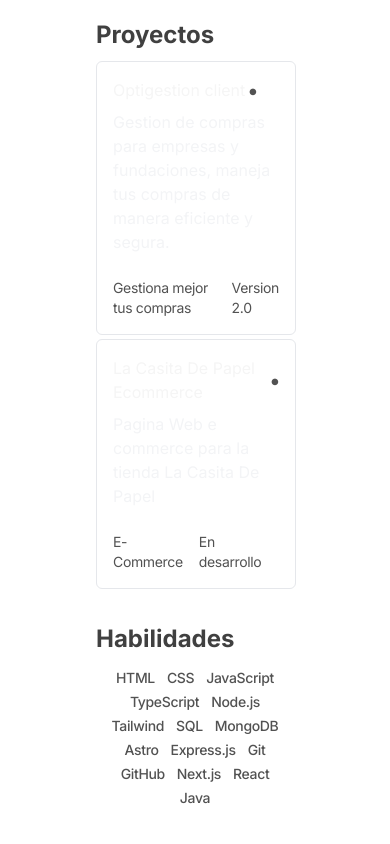
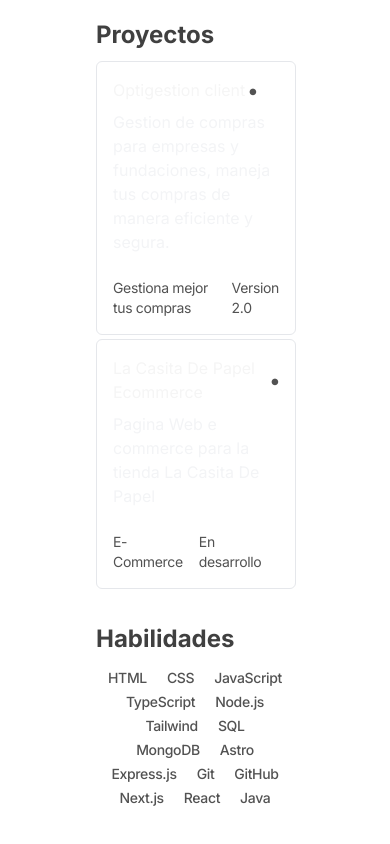
Before and after one commit to joshtin2505/cv-web, a Next.js app: page /curriculum in a window 390 px wide. Shown: the part 1080-1924 px from the top of the page. Built offline with nearby package versions, Linux system fonts and the light colour scheme.

Commit message:
refactor: Update Skills component styles for responsive layout

```diff
--- a/src/components/curriculum/sections/Skills.tsx
+++ b/src/components/curriculum/sections/Skills.tsx
@@ -6,7 +6,7 @@ function Skills() {
       <ul className="inline-flex flex-wrap justify-center gap-1">
         {skills.map((skill, i) => (
           <li
-            className="rounded-md dark:bg-neutral-800 font-medium px-1"
+            className="rounded-lg dark:bg-neutral-800 font-medium px-2"
             key={i}
           >
             <span>{skill.name}</span>
```
